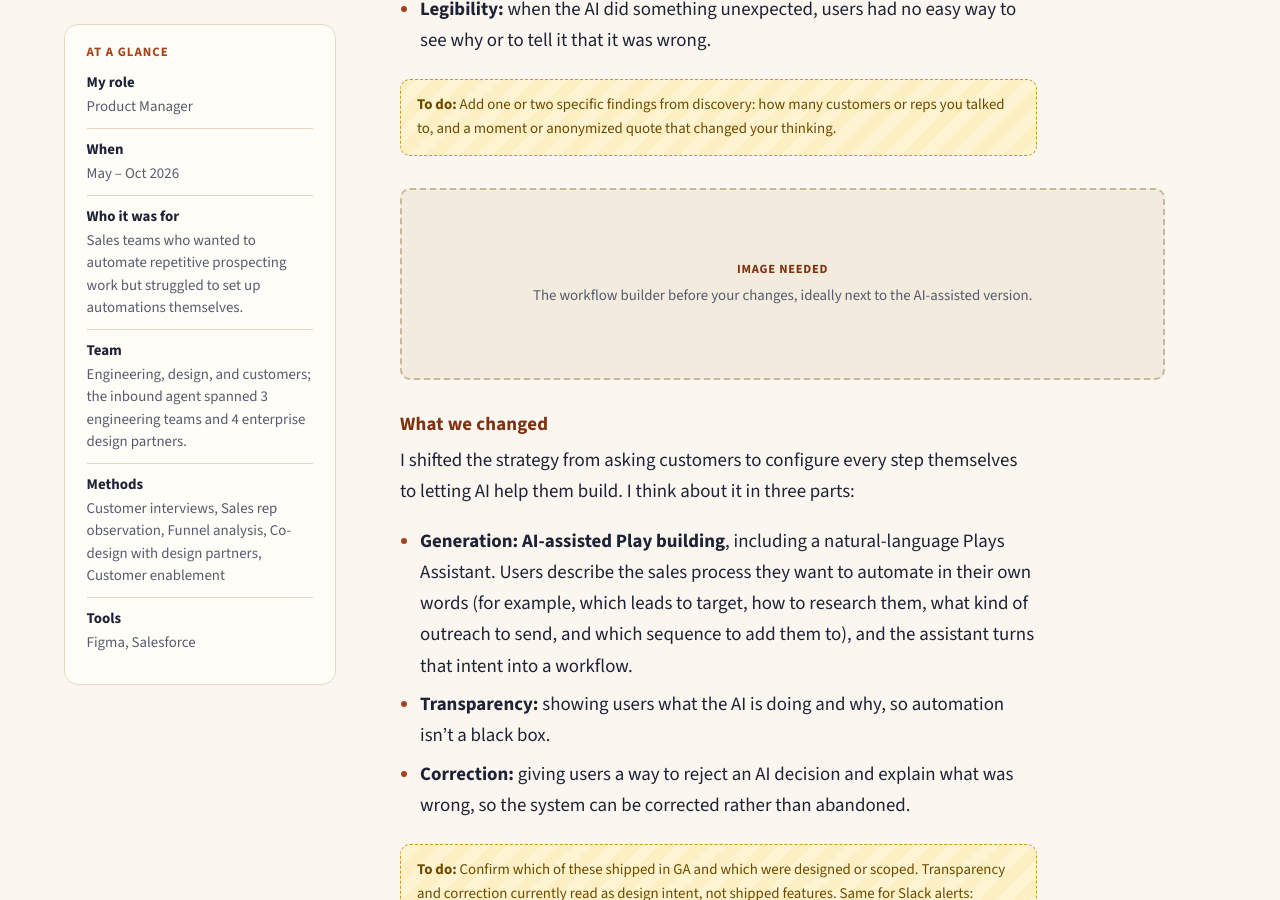
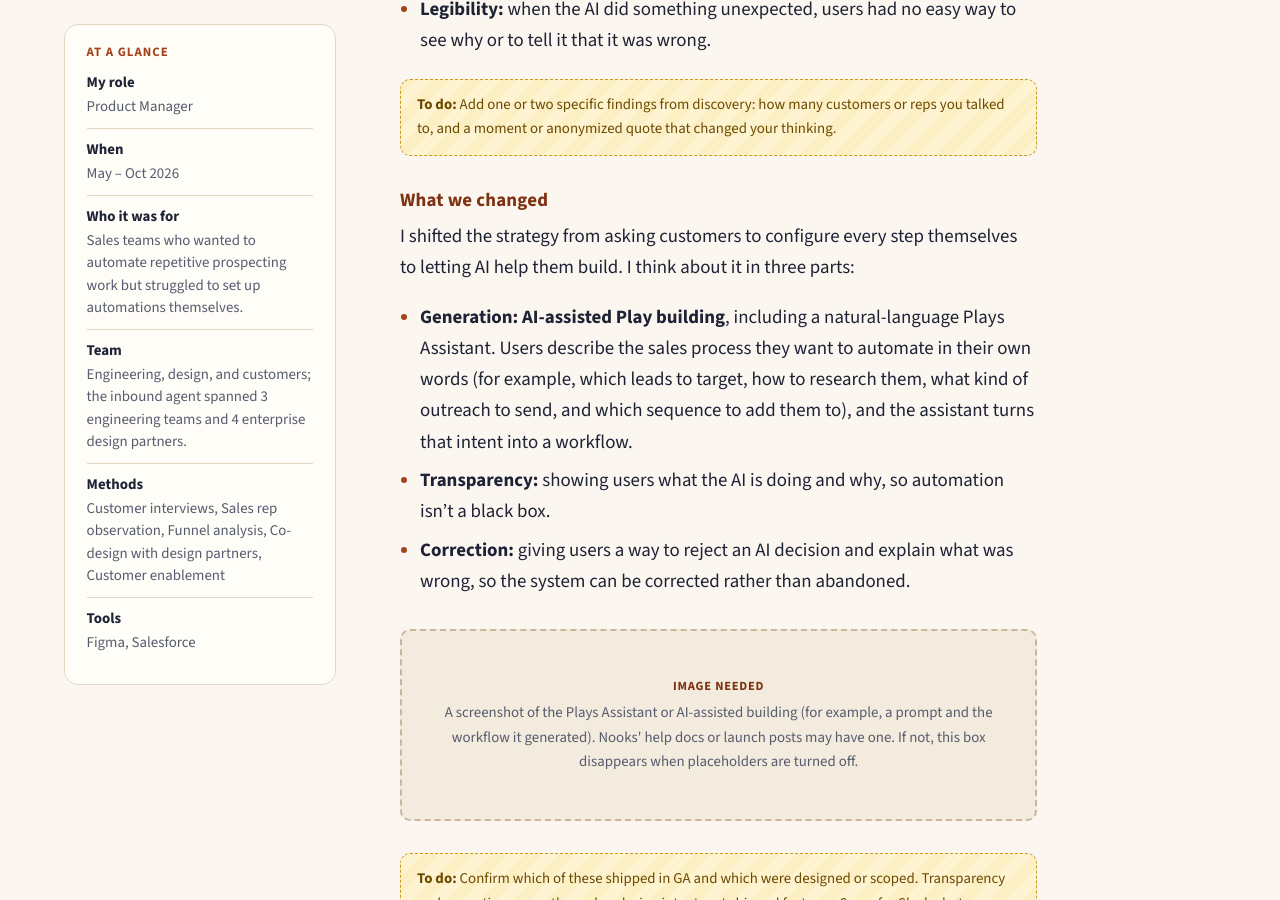
Before and after one commit to sabrinahu618/portfolio, a Jekyll site: the page built from _projects/nooks.md, in a window 1280 px wide and 900 px high, scrolled down 3463 px. Built offline with Jekyll 4.4.1, drawn with Linux system fonts in a browser that asks for light colours.

Commit message:
Replace before/after placeholder with Plays Assistant placeholder
Co-Authored-By: Claude Opus 5.5 <noreply@anthropic.com>
Claude-Session: https://claude.ai/code/session_01HybnYJGYPLDq5hkAYptQSd

```diff
--- a/_projects/nooks.md
+++ b/_projects/nooks.md
@@ -55,8 +55,6 @@ That showed up in a few ways:
 
 {% include todo.html note="Add one or two specific findings from discovery: how many customers or reps you talked to, and a moment or anonymized quote that changed your thinking." %}
 
-{% include figure.html need="The workflow builder before your changes, ideally next to the AI-assisted version." wide=true %}
-
 ### What we changed
 
 I shifted the strategy from asking customers to configure every step themselves to letting AI help them build. I think about it in three parts:
@@ -64,6 +62,8 @@ I shifted the strategy from asking customers to configure every step themselves
 - **Generation:** **AI-assisted Play building**, including a natural-language Plays Assistant. Users describe the sales process they want to automate in their own words (for example, which leads to target, how to research them, what kind of outreach to send, and which sequence to add them to), and the assistant turns that intent into a workflow.
 - **Transparency:** showing users what the AI is doing and why, so automation isn't a black box.
 - **Correction:** giving users a way to reject an AI decision and explain what was wrong, so the system can be corrected rather than abandoned.
+
+{% include figure.html need="A screenshot of the Plays Assistant or AI-assisted building (for example, a prompt and the workflow it generated). Nooks' help docs or launch posts may have one. If not, this box disappears when placeholders are turned off." %}
 
 {% include todo.html note="Confirm which of these shipped in GA and which were designed or scoped. Transparency and correction currently read as design intent, not shipped features. Same for Slack alerts: shipped or scoped?" %}
 
```
